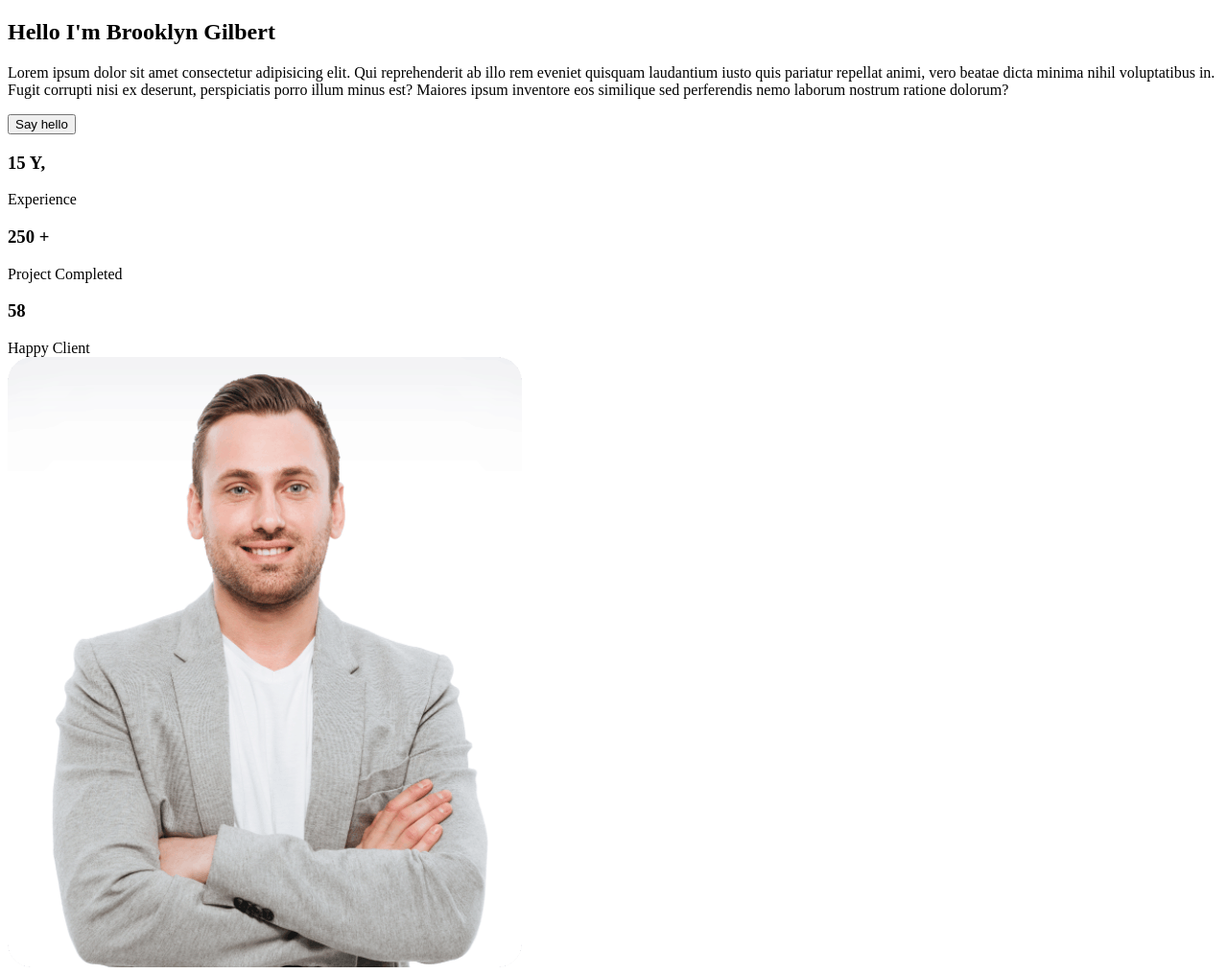
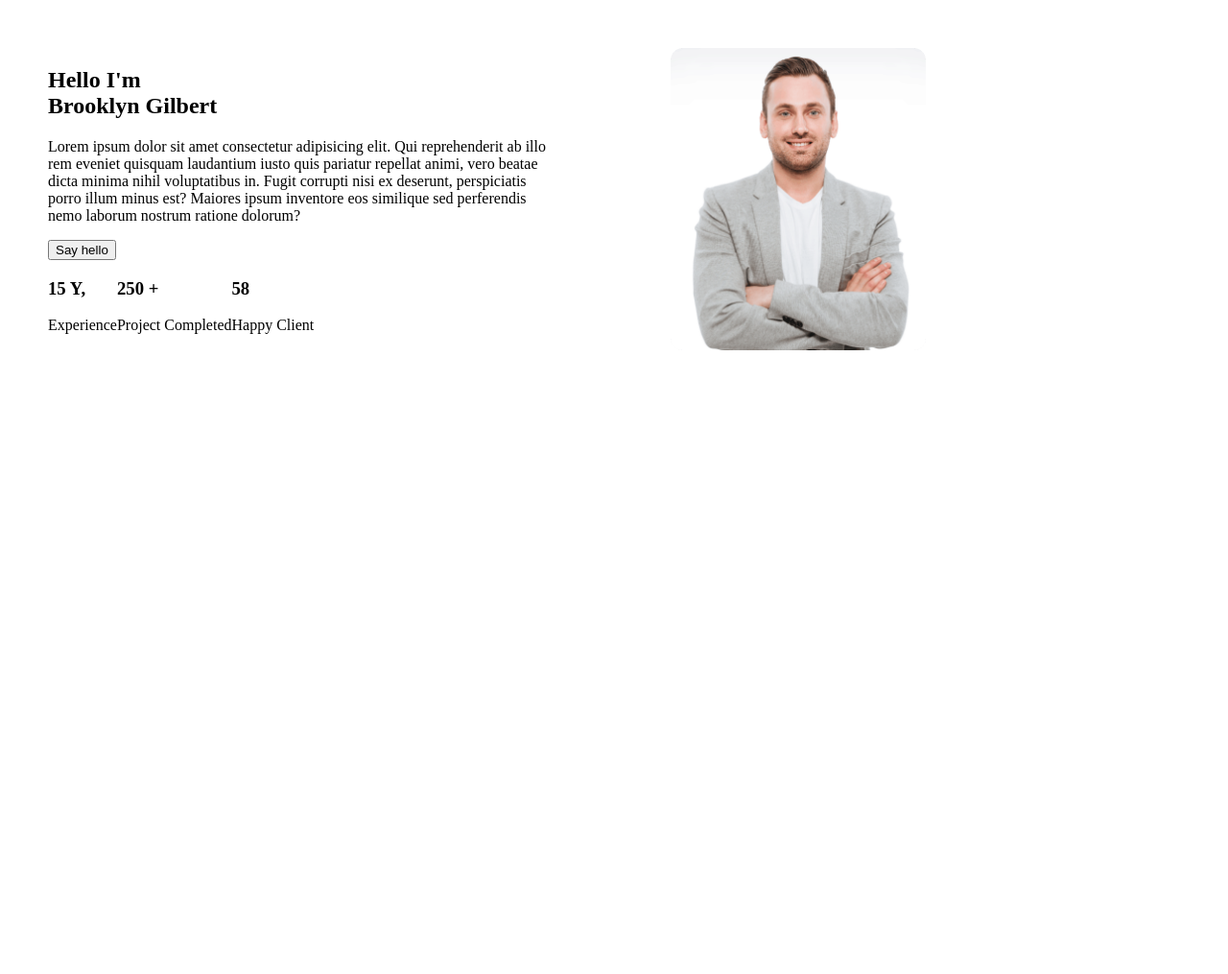
Before and after one commit to shakilmern/our-portfolio, a plain HTML site: page index.html in a window 1280 px wide. Shown: the whole page at 96% size. After the commit the page ends 800 px from the top, so only its background shows below. Drawn offline with Linux system fonts and the light colour scheme.

Commit message:
new update is here

```diff
--- /dev/null
+++ b/css/style.css
@@ -0,0 +1,27 @@
+body{
+    background-color: white;
+    padding: 0;
+    margin: 0;
+}
+
+section{
+    background-color: white;
+    display: flex;
+    justify-content: space-between;
+    padding: 50px;
+
+}
+
+.left-side{
+    width: 45%;
+}
+.right-side{
+    width: 45%;
+}
+img{
+    width: 50%;
+}
+
+.experience-area{
+    display: flex;
+}
--- a/index.html
+++ b/index.html
@@ -4,17 +4,20 @@
     <meta charset="UTF-8">
     <meta name="viewport" content="width=device-width, initial-scale=1.0">
     <title>our portfilo</title>
+    <link rel="stylesheet" href="./css/style.css" />
 </head>
 <body>
    <section>
-    <div>
-       <div> <h1>Hello I'm Brooklyn Gilbert</h1>
+    <div class="left-side">
+       <div> <h1>Hello I'm
+        <br/>
+        Brooklyn Gilbert</h1>
         <p>
             Lorem ipsum dolor sit amet consectetur adipisicing elit. Qui reprehenderit ab illo rem eveniet quisquam laudantium iusto quis pariatur repellat animi, vero beatae dicta minima nihil voluptatibus in. Fugit corrupti nisi ex deserunt, perspiciatis porro illum minus est? Maiores ipsum inventore eos similique sed perferendis nemo laborum nostrum ratione dolorum?</p>
             <button>Say hello</button>
         </div>
 
-            <div>
+            <div class="experience-area">
                 <div>
                     <h3>15 Y,</h3>
             <span>Experience</span>
@@ -29,7 +32,8 @@
            </div>
             </div>
         </div>
-    <div>
+
+    <div class="right-side">
         <img src="./images/unsplash_wKOKidNT14w (1).png"/>
     </div>
    </section>
```
